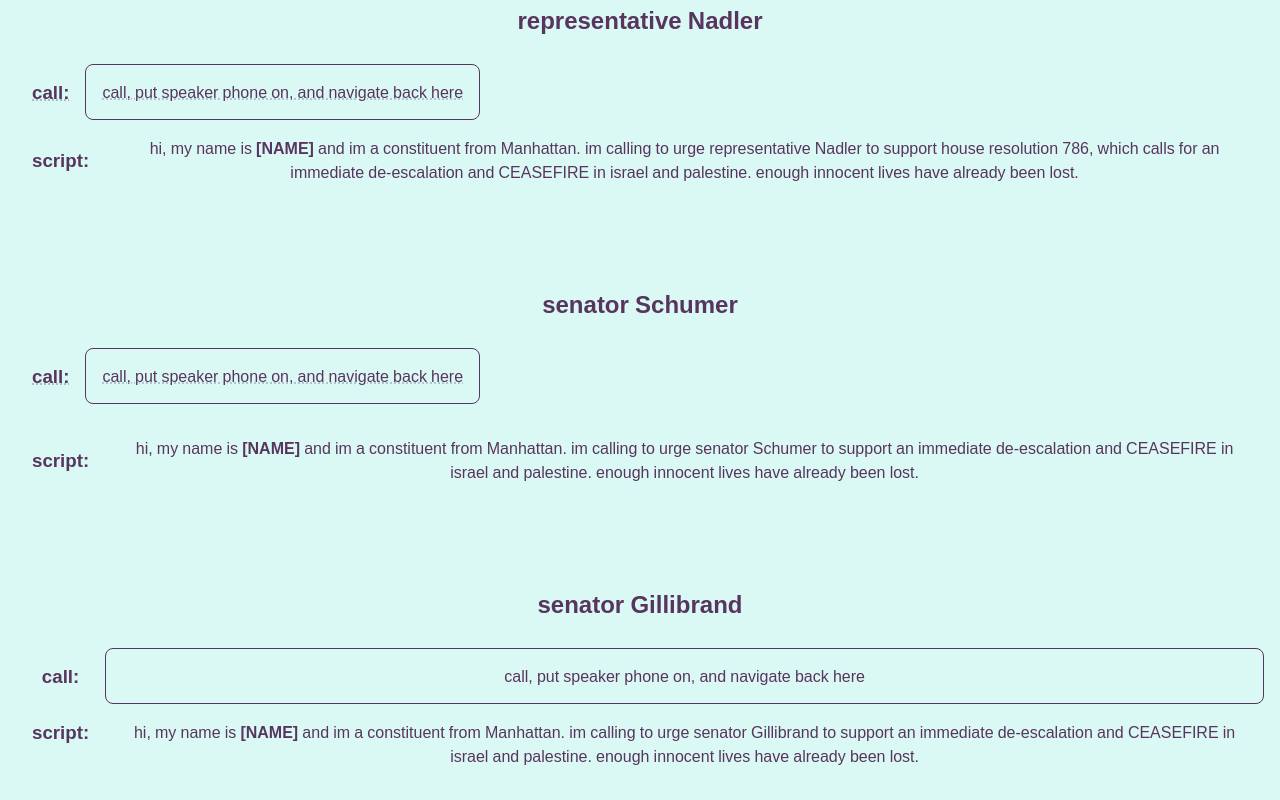
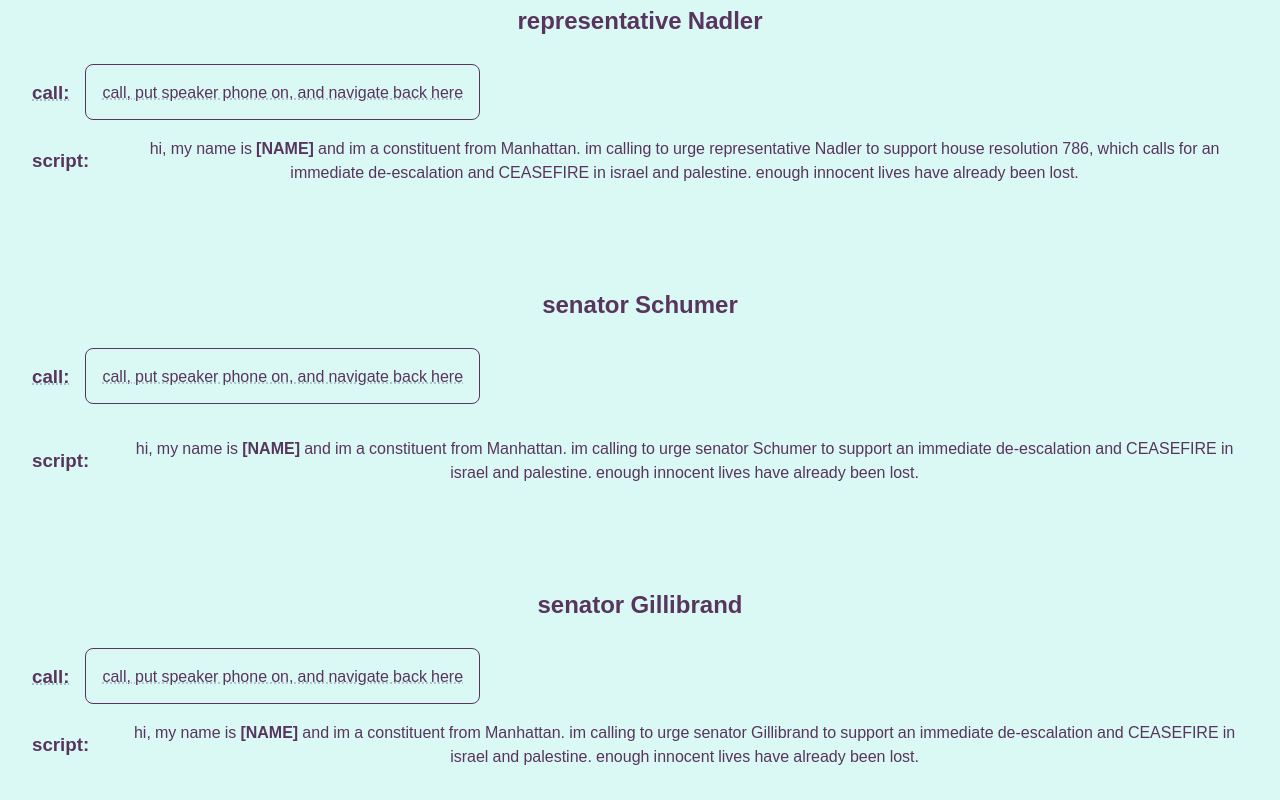
Before and after one commit to nishatfiroj/call-your-reps, a Next.js app: page /loc/manhattan in a window 1280 px wide. Shown: the part 282-1082 px from the top of the page. Built offline with nearby package versions, Linux system fonts and the light colour scheme.

Commit message:
forgot to add refactor to last senator

```diff
--- a/src/app/loc/manhattan/page.tsx
+++ b/src/app/loc/manhattan/page.tsx
@@ -68,25 +68,23 @@
       <br />
 
       <Header>senator Gillibrand</Header>
-      <div style={{ display: "flex", flexDirection: "row" }}>
-        <div style={{ display: "flex", flexDirection: "column" }}>
+      <RepContainer>
+        <CallContainer>
           <Prompt>call:</Prompt>
+          <Button href="tel:2022244451">
+            call, put speaker phone on, and navigate back here
+          </Button>
+        </CallContainer>
+        <ScriptContainer>
           <Prompt>script:</Prompt>
-        </div>
-        <div style={{ display: "flex", flexDirection: "column" }}>
-          <div style={{ display: "flex", flexDirection: "column" }}>
-            <Button href="tel:2022244451">
-              call, put speaker phone on, and navigate back here
-            </Button>
-            <Body>
-              hi, my name is <b>[NAME]</b> and im a constituent from Manhattan.
-              im calling to urge senator Gillibrand to support an immediate
-              de-escalation and CEASEFIRE in israel and palestine. enough
-              innocent lives have already been lost.
-            </Body>
-          </div>
-        </div>
-      </div>
+          <Body>
+            hi, my name is <b>[NAME]</b> and im a constituent from Manhattan. im
+            calling to urge senator Gillibrand to support an immediate
+            de-escalation and CEASEFIRE in israel and palestine. enough innocent
+            lives have already been lost.
+          </Body>
+        </ScriptContainer>
+      </RepContainer>
     </Main>
   )
 }
```
